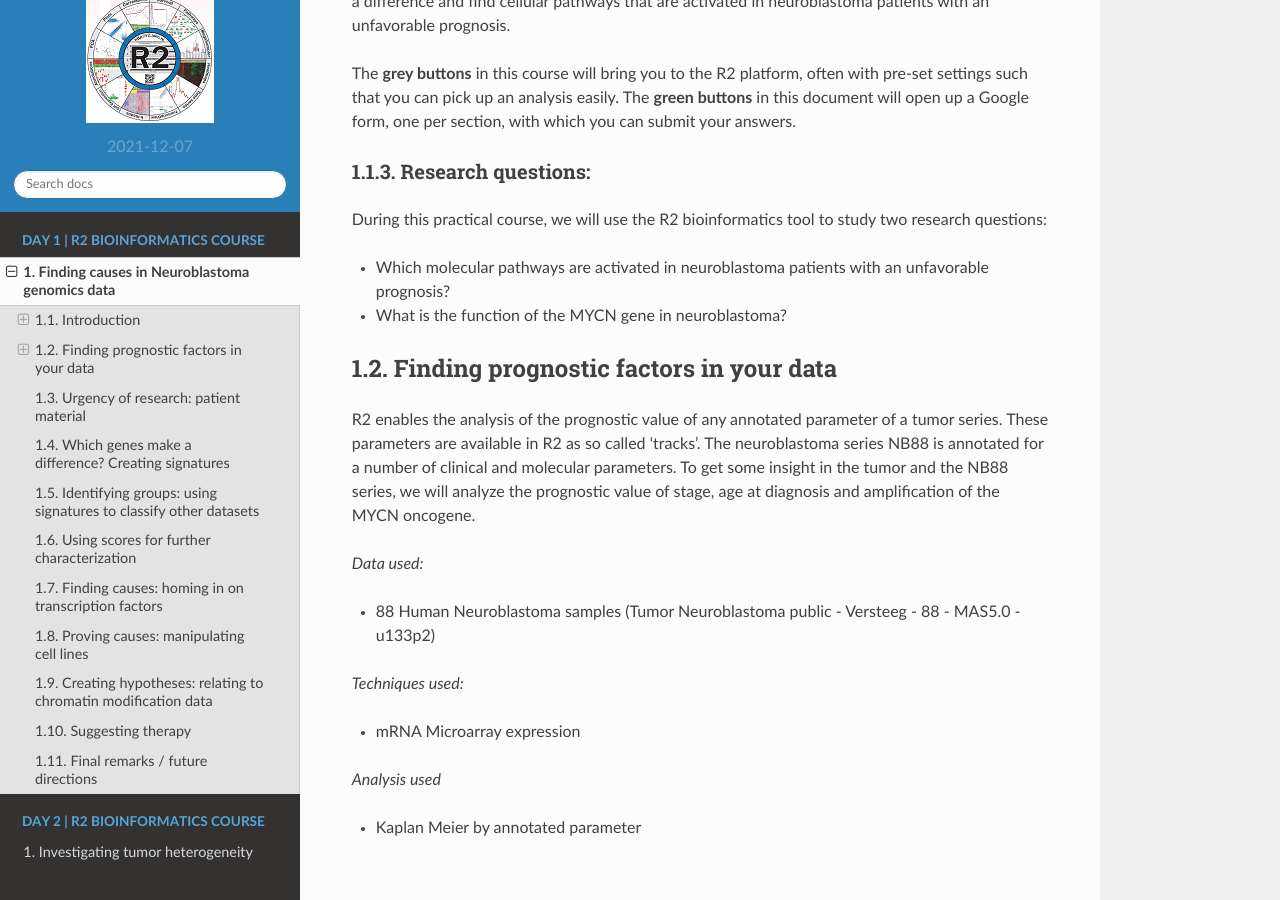
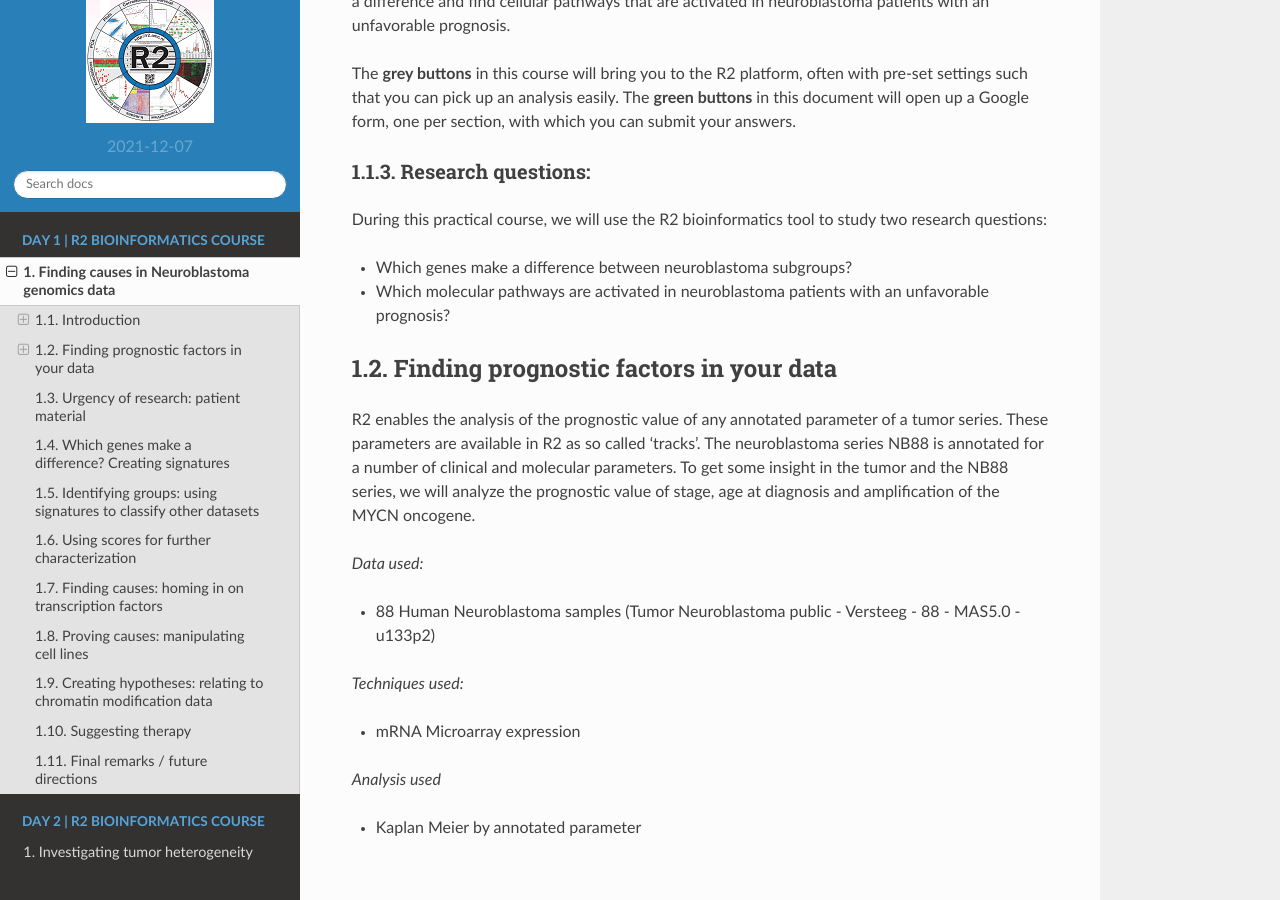
Before and after one commit to antronerds/r2-training-courses, a Sphinx documentation site: the page built from docs/VAGABOND_interim_course_R2.md, in a window 1280 px wide and 900 px high, scrolled down 1864 px. Built offline with Sphinx 7.4.7 and the Read the Docs theme 2.0.0, drawn with Linux system fonts in a browser that asks for light colours; pages that are not in the unit, such as notebooks, are missing from menus.

Commit message:
Altered intro

```diff
--- a/docs/VAGABOND_interim_course_R2.md
+++ b/docs/VAGABOND_interim_course_R2.md
@@ -40,9 +40,8 @@ The **grey buttons** in this course will bring you to the R2 platform, often wit
 ##### Research questions:
 
 During this practical course, we will use the R2 bioinformatics tool to study two research questions:
+* Which genes make a difference between neuroblastoma subgroups?
 * Which molecular pathways are activated in neuroblastoma patients with an unfavorable prognosis?
-* What is the function of the MYCN gene in neuroblastoma?
-
 
 
 Finding prognostic factors in your data
```
